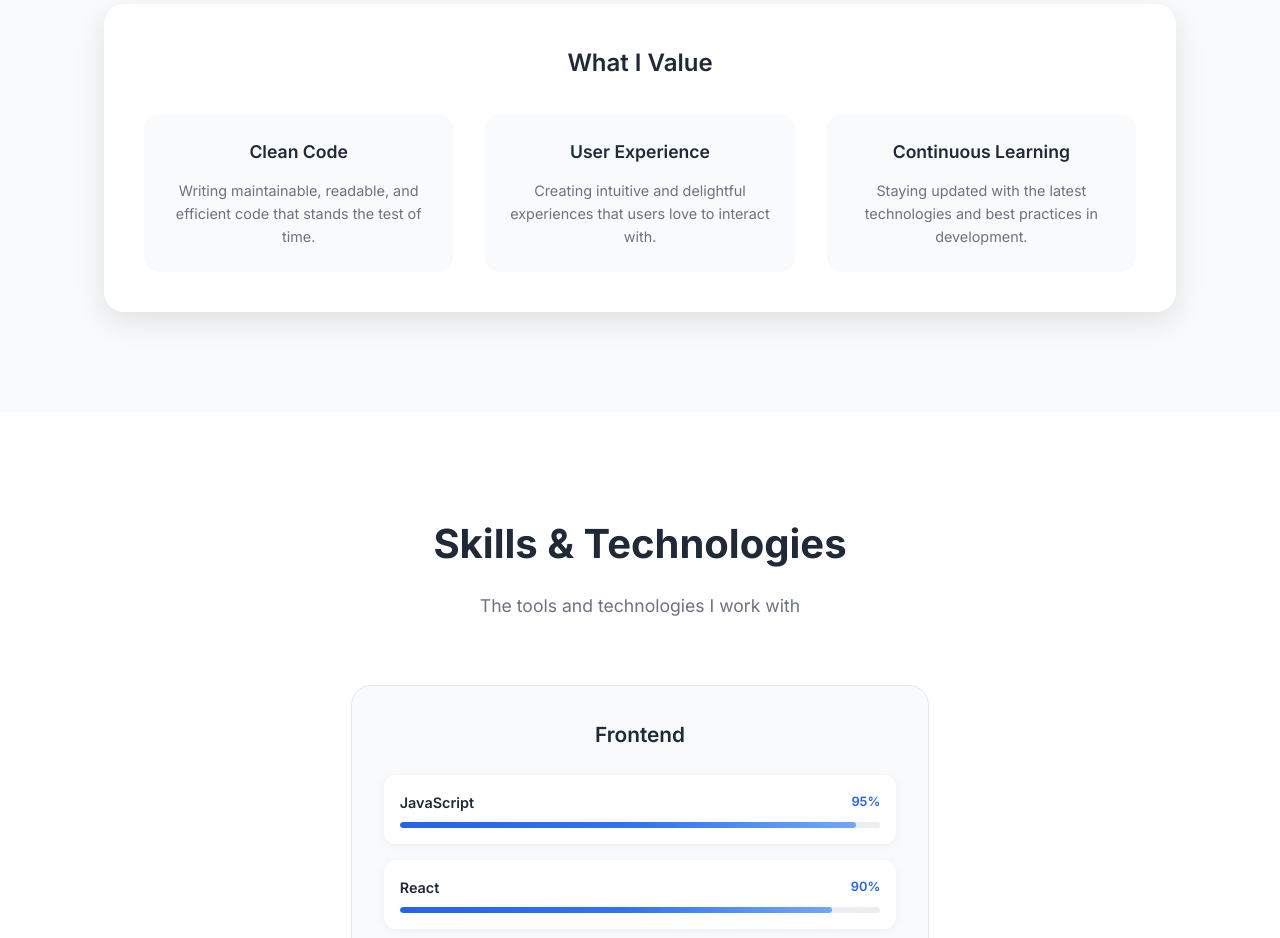
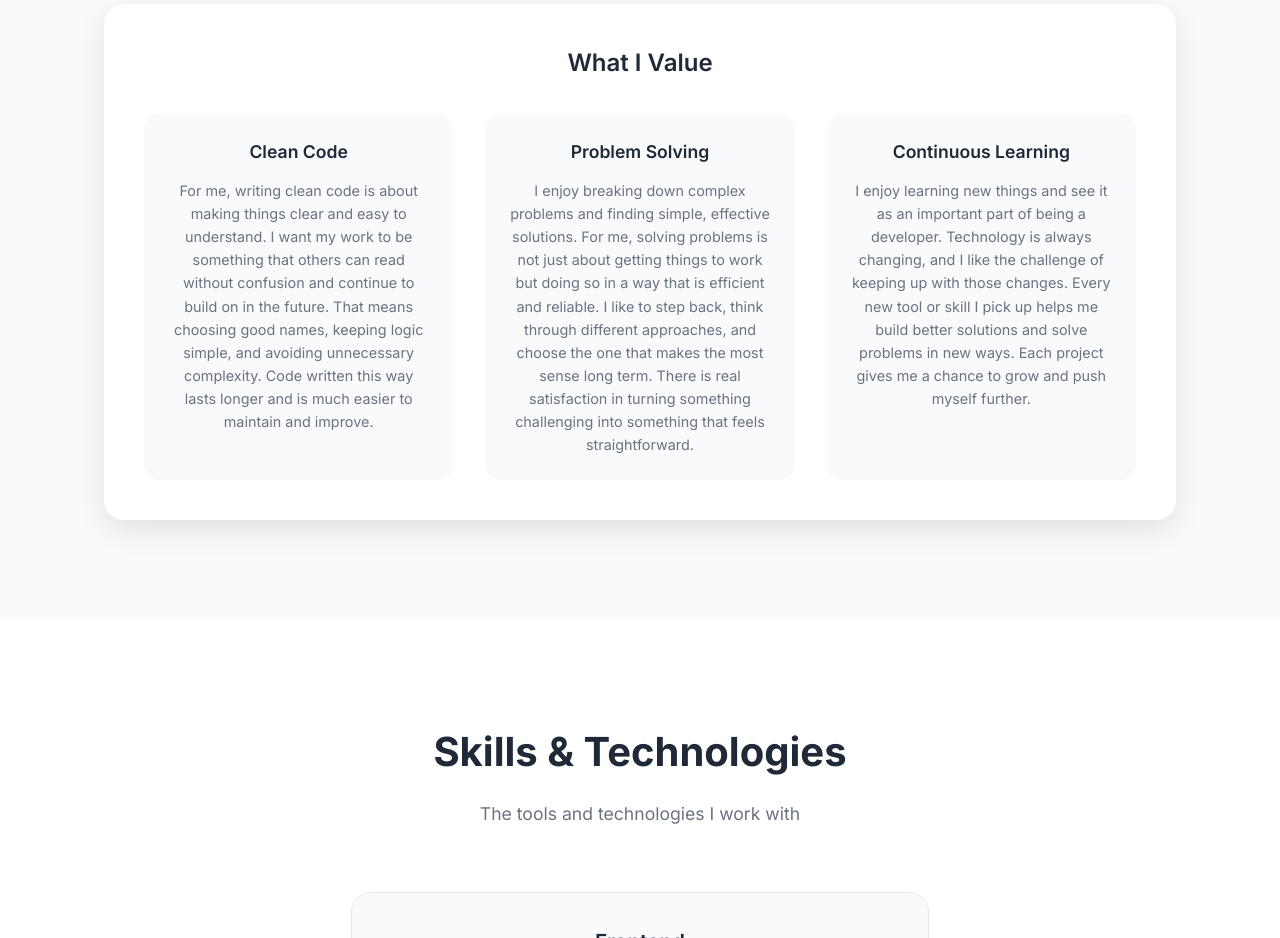
Before and after one commit to FootNuggets22/Portfolio, a React (Vite) app: page / in a window 1280 px wide. Shown: the part 1700-2638 px from the top of the page. Built offline with nearby package versions, Linux system fonts and the light colour scheme.

Commit message:
updated value items

```diff
--- a/src/components/About.jsx
+++ b/src/components/About.jsx
@@ -100,22 +100,36 @@ const About = () => {
               <div className="value-item">
                 <h4>Clean Code</h4>
                 <p>
-                  Writing maintainable, readable, and efficient code that stands
-                  the test of time.
+                  For me, writing clean code is about making things clear and
+                  easy to understand. I want my work to be something that others
+                  can read without confusion and continue to build on in the
+                  future. That means choosing good names, keeping logic simple,
+                  and avoiding unnecessary complexity. Code written this way
+                  lasts longer and is much easier to maintain and improve.
                 </p>
               </div>
               <div className="value-item">
-                <h4>User Experience</h4>
+                <h4>Problem Solving</h4>
                 <p>
-                  Creating intuitive and delightful experiences that users love
-                  to interact with.
+                  I enjoy breaking down complex problems and finding simple,
+                  effective solutions. For me, solving problems is not just
+                  about getting things to work but doing so in a way that is
+                  efficient and reliable. I like to step back, think through
+                  different approaches, and choose the one that makes the most
+                  sense long term. There is real satisfaction in turning
+                  something challenging into something that feels
+                  straightforward.
                 </p>
               </div>
               <div className="value-item">
                 <h4>Continuous Learning</h4>
                 <p>
-                  Staying updated with the latest technologies and best
-                  practices in development.
+                  I enjoy learning new things and see it as an important part of
+                  being a developer. Technology is always changing, and I like
+                  the challenge of keeping up with those changes. Every new tool
+                  or skill I pick up helps me build better solutions and solve
+                  problems in new ways. Each project gives me a chance to grow
+                  and push myself further.
                 </p>
               </div>
             </div>
```
